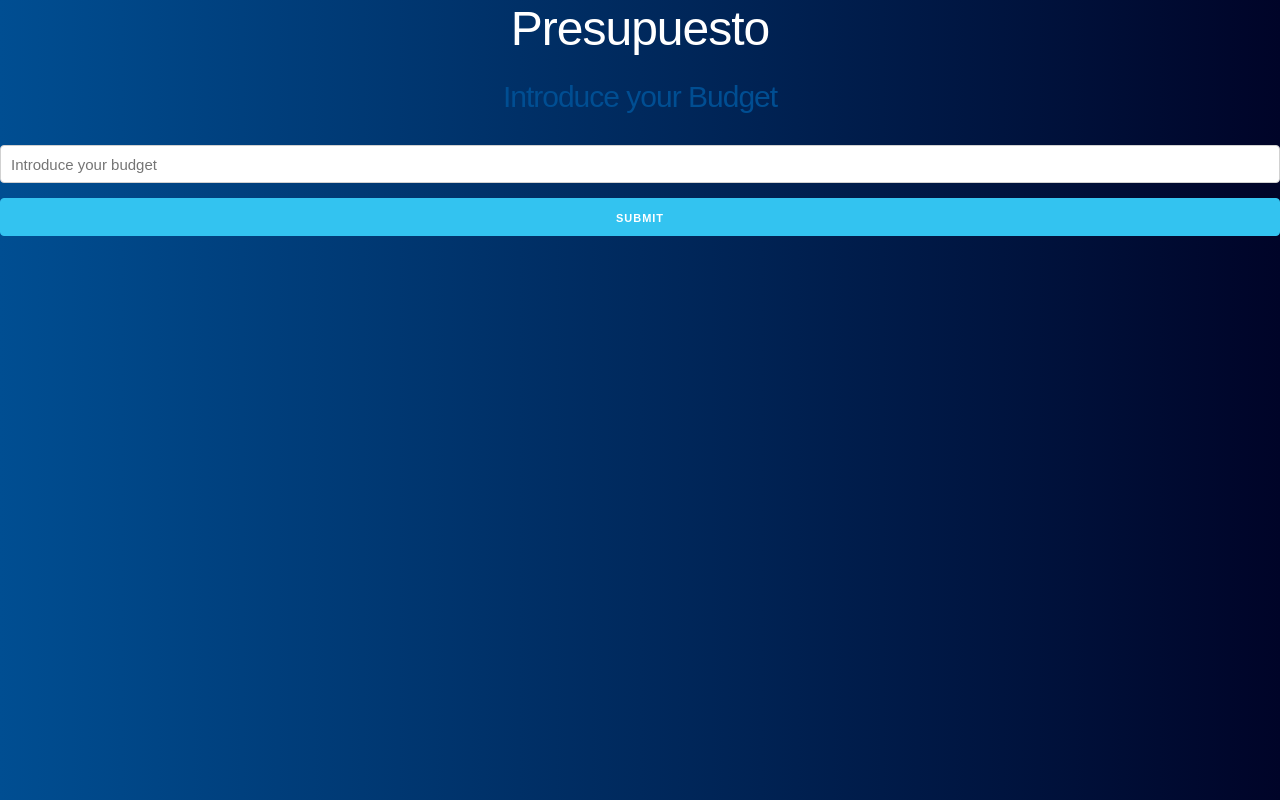
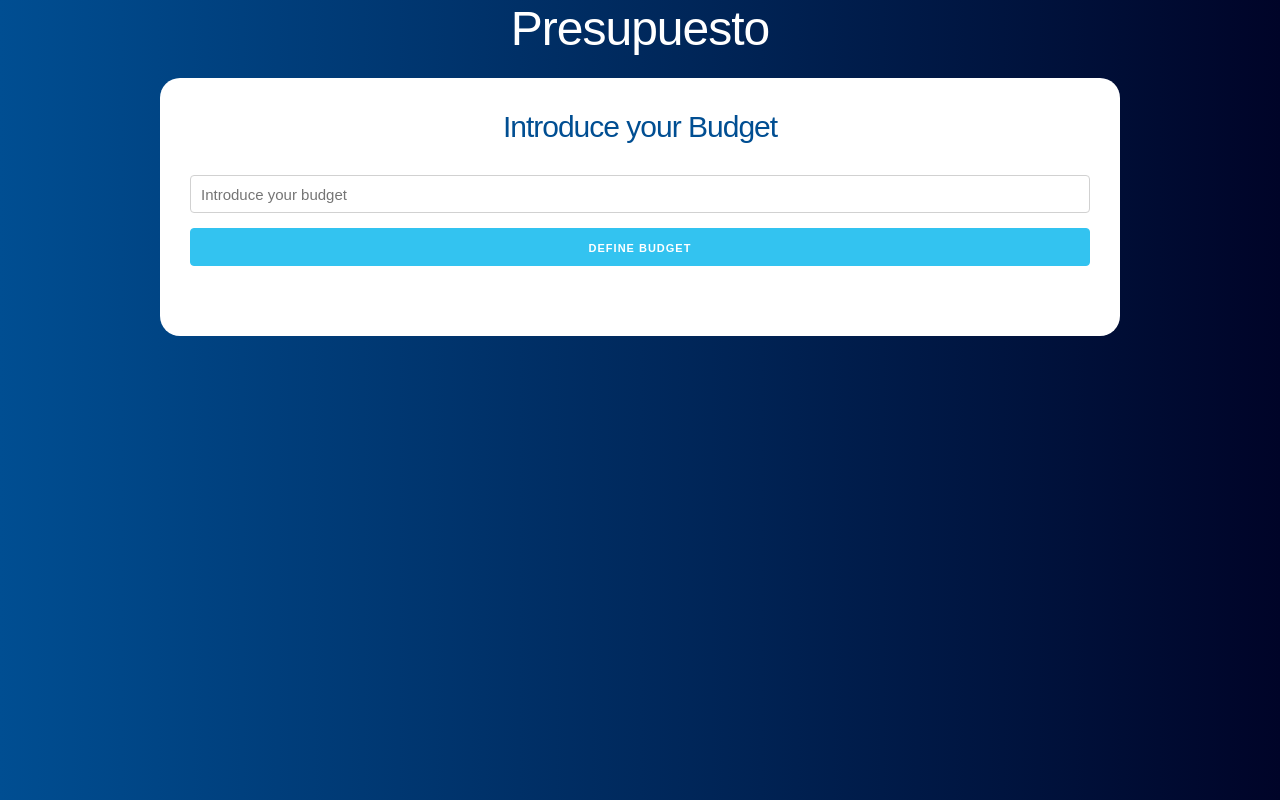
Before and after one commit to E-Hidalgo/budget-controller, a React (Create React App) app: page / in a window 1280 px wide. Built offline with nearby package versions, Linux system fonts and the light colour scheme.

Commit message:
Budget Form validation done

```diff
--- a/src/App.js
+++ b/src/App.js
@@ -3,10 +3,13 @@ import BudgetForm from "./components/BudgetForm";
 
 
 function App() {
+
   return (
-    <div>
+    <div className="container">
       <h1>Presupuesto</h1>
-      <BudgetForm />
+      <div className="contenido-principal contenido">
+        <BudgetForm />
+      </div>
     </div>
   );
 }
--- a/src/components/BudgetForm.jsx
+++ b/src/components/BudgetForm.jsx
@@ -1,20 +1,43 @@
-import React from 'react'
+import React, { useState } from 'react'
 import { Fragment } from 'react/cjs/react.production.min'
 
+import { Error } from './Error'
 const BudgetForm = () => {
+
+  const [amount, setAmount] = useState(0)
+  const [error, setError] = useState(false);
+
+
+  const defineBudget = (e) => {
+    setAmount(parseInt(e.target.value, 10))
+  }
+
+  const addBudget = (e) => {
+    e.preventDefault()
+
+    if (amount < 1 || isNaN(amount)) {
+      setError(true)
+      return;
+    }
+    setError(false)
+  }
+
   return (
     <Fragment>
       <h2>Introduce your Budget</h2>
 
-      <form>
+      {error ? <Error message="Budget is incorrect" /> : null}
+      <form onSubmit={addBudget}>
         <input
           type="text"
           className="u-full-width"
           placeholder="Introduce your budget"
+          onChange={defineBudget}
         />
         <input
           type="submit"
           className="button-primary u-full-width"
+          value="Define Budget"
         />
       </form>
 
--- /dev/null
+++ b/src/components/Error.jsx
@@ -0,0 +1,8 @@
+
+import React from 'react'
+
+export const Error = ({ message }) => {
+  return (
+    <p className="alert alert-danger error">{message}</p>
+  )
+}
```
